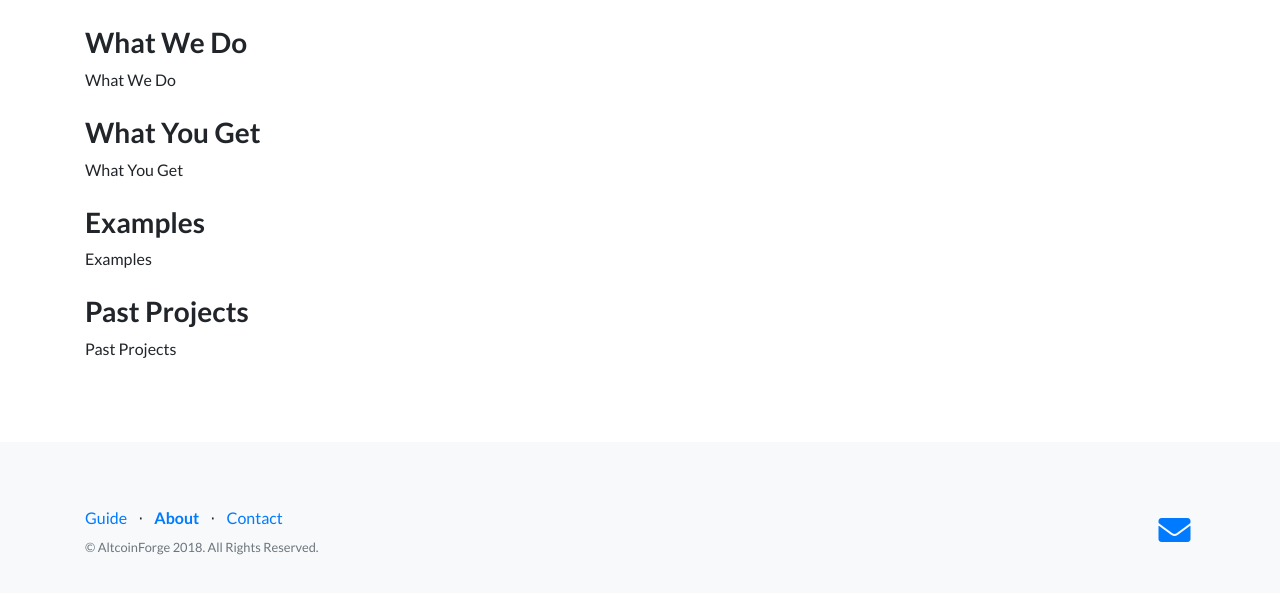
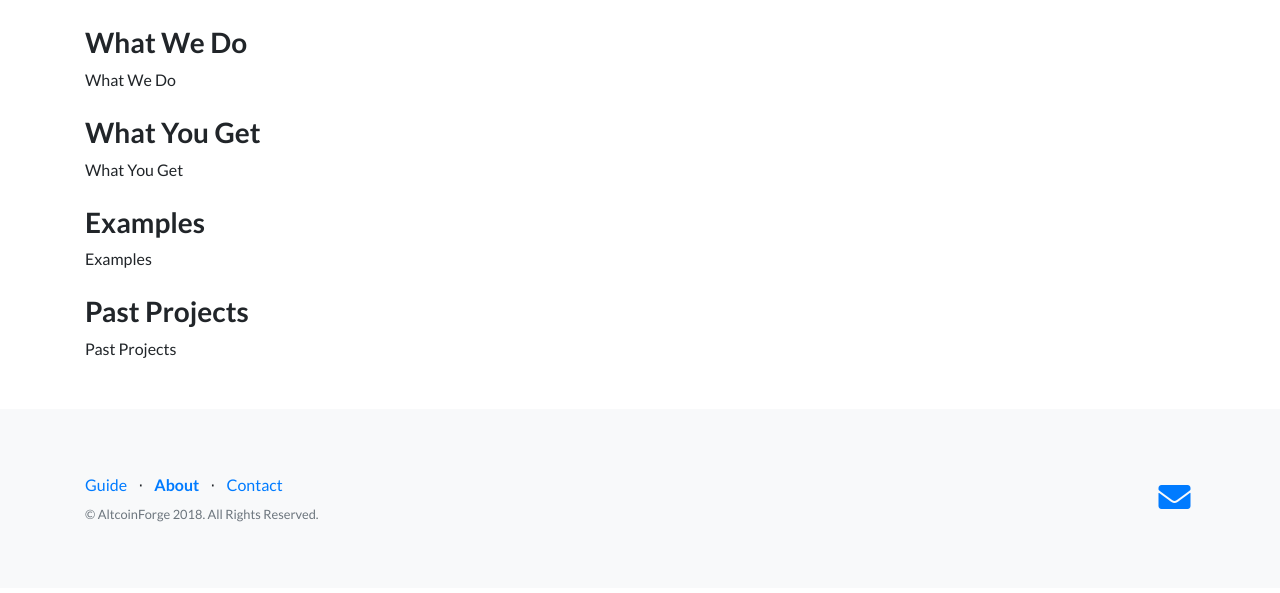
Before and after one commit to altcoin-forge/altcoin-forge.github.io, a website: page about.html in a window 1280 px wide. Shown: the part 179-772 px from the top of the page. Drawn offline with Linux system fonts and the light colour scheme.

Commit message:
Removed Fixed Footer

```diff
--- a/about.html
+++ b/about.html
@@ -59,7 +59,7 @@
     </section>
 
     <!-- Footer -->
-    <footer class="footer fixed-bottom bg-light">
+    <footer class="footer bg-light">
       <div class="container">
         <div class="row">
           <div class="col-lg-6 h-100 text-center text-lg-left my-auto">
```
Also changed, not shown: contact.html (+1 -1 lines), guide.html (+1 -1 lines), index.html (+1 -1 lines).
